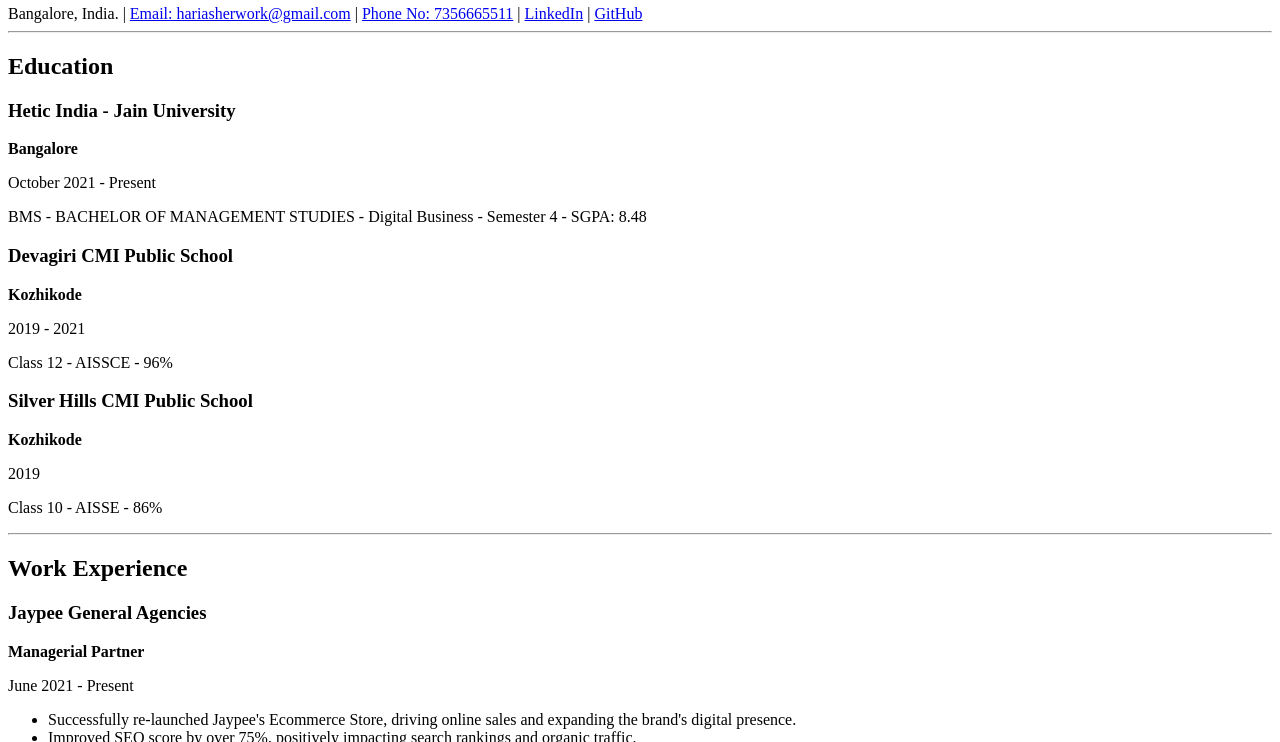
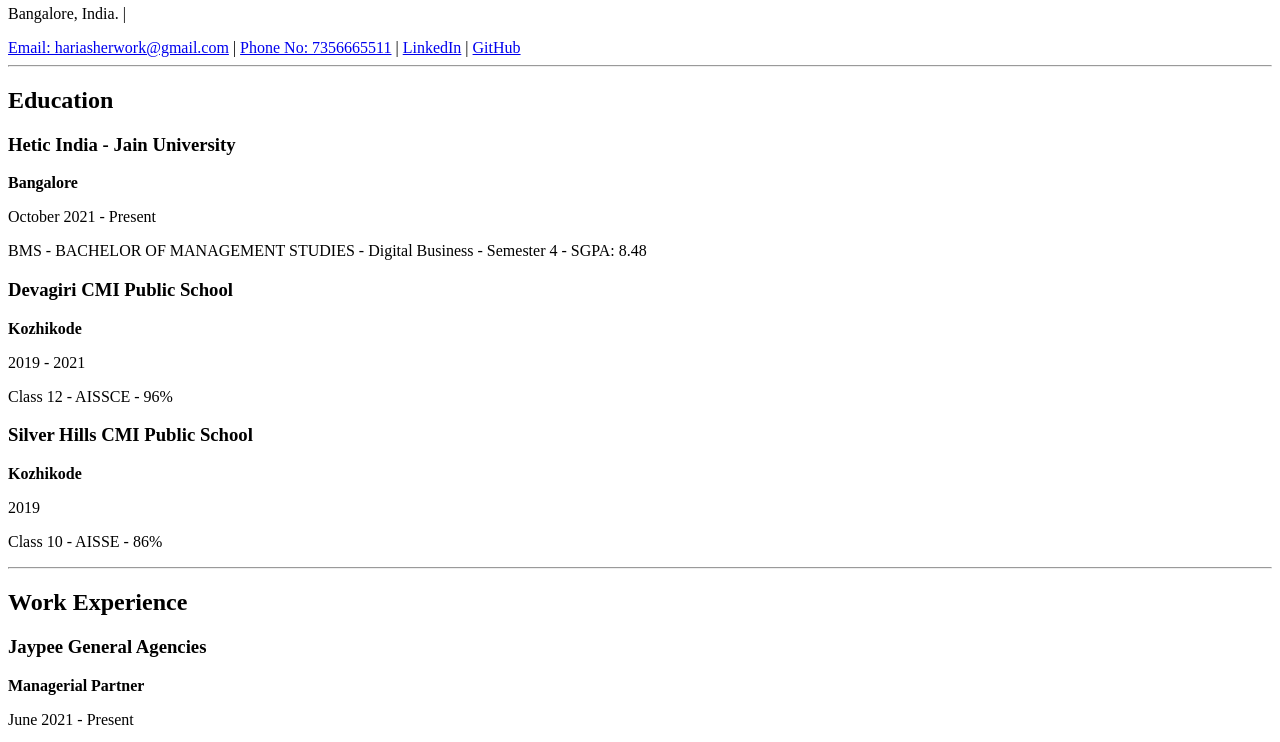
Before and after one commit to HariAsher/html-resume, a plain HTML site: page index.html in a window 1280 px wide. Shown: the part 122-864 px from the top of the page. Drawn offline with Linux system fonts and the light colour scheme.

Commit message:
Adding P tag in Nav

```diff
--- a/index.html
+++ b/index.html
@@ -16,7 +16,8 @@
             Intern
         </h2>
         <nav>
-            Bangalore, India. |
+            <p>
+                Bangalore, India. |</p>
             <a href="mailto:hariasherwork@gmail.com" target="_blank">Email: hariasherwork@gmail.com</a> |
             <a href="tel:+917356665511" target="_blank">Phone No: 7356665511</a> |
             <a href="https://www.linkedin.com/in/harihasher/" target="_blank" rel="noopener noreferrer">LinkedIn</a> |
```
